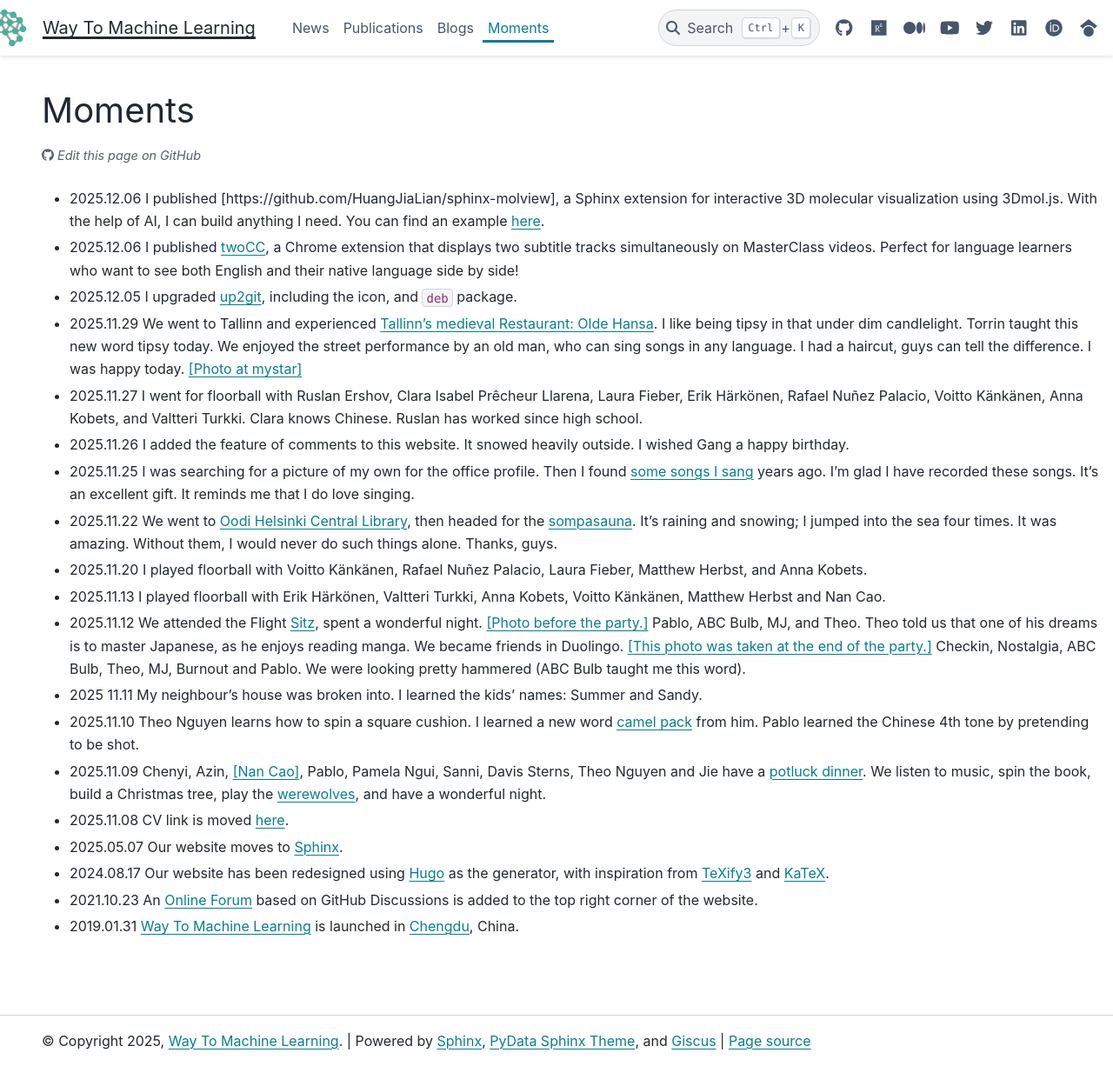
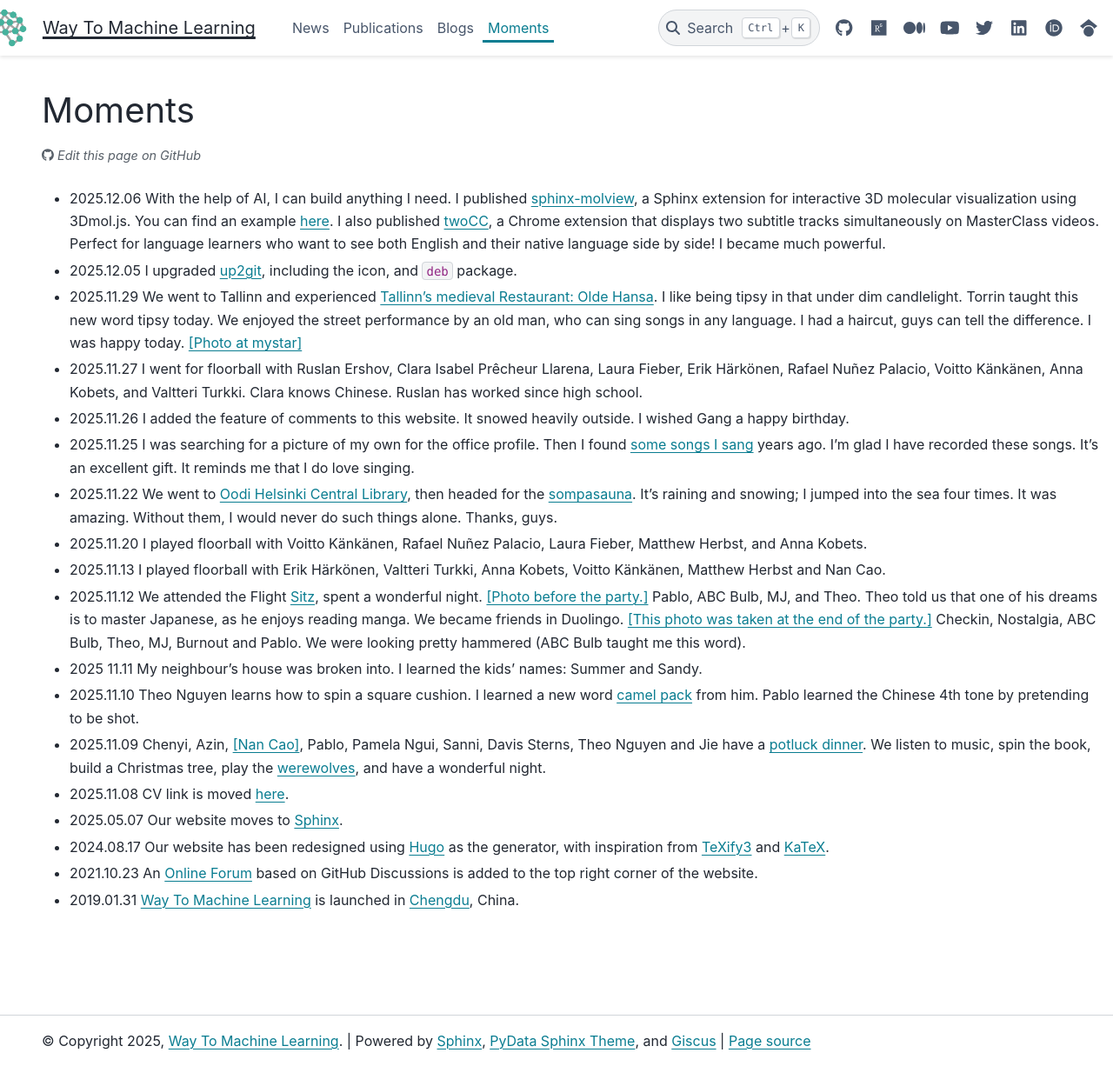
Before and after one commit to way2ml/way2ml.github.io, a Sphinx documentation site: the page built from doc/moments.md, in a window 1280 px wide and 1226 px high. Shown: the whole window at 87% size. Built offline with Sphinx 7.4.7 and the PyData theme 0.15.4, drawn with Linux system fonts in a browser that asks for light colours; comment, search, counter and statistics services are not loaded.

Commit message:
update moment

```diff
--- a/doc/moments.md
+++ b/doc/moments.md
@@ -4,8 +4,7 @@
 ---
 
 # Moments
-- 2025.12.06 I published [https://github.com/HuangJiaLian/sphinx-molview], a Sphinx extension for interactive 3D molecular visualization using 3Dmol.js. With the help of AI, I can build anything I need. You can find an example [here](https://way2ml.github.io/blogs/sphinx.html#molecular-visualisation).
-- 2025.12.06 I published [twoCC](https://github.com/HuangJiaLian/twoCC), a Chrome extension that displays two subtitle tracks simultaneously on MasterClass videos. Perfect for language learners who want to see both English and their native language side by side!
+- 2025.12.06 With the help of AI, I can build anything I need. I published [sphinx-molview](https://github.com/HuangJiaLian/sphinx-molview), a Sphinx extension for interactive 3D molecular visualization using 3Dmol.js.  You can find an example [here](https://way2ml.github.io/blogs/sphinx.html#molecular-visualisation). I also published [twoCC](https://github.com/HuangJiaLian/twoCC), a Chrome extension that displays two subtitle tracks simultaneously on MasterClass videos. Perfect for language learners who want to see both English and their native language side by side! I became much powerful.
 - 2025.12.05 I upgraded [up2git](https://github.com/HuangJiaLian/Up2Git), including the icon, and `deb` package.
 - 2025.11.29 We went to Tallinn and experienced [Tallinn's medieval Restaurant: Olde Hansa](https://www.oldehansa.ee/). I like being tipsy in that under dim candlelight. Torrin taught this new word tipsy today. We enjoyed the street performance by an old man, who can sing songs in any language. I had a haircut, guys can tell the difference. I was happy today. <a href="./_static/moments/20251129_myStar.jpg" target="_blank" rel="noopener">[Photo at mystar]</a>
 - 2025.11.27 I went for floorball with Ruslan Ershov, Clara Isabel Prêcheur Llarena, Laura Fieber, Erik Härkönen, Rafael Nuñez Palacio, Voitto Känkänen, Anna Kobets, and Valtteri Turkki. Clara knows Chinese. Ruslan has worked since high school.
```
